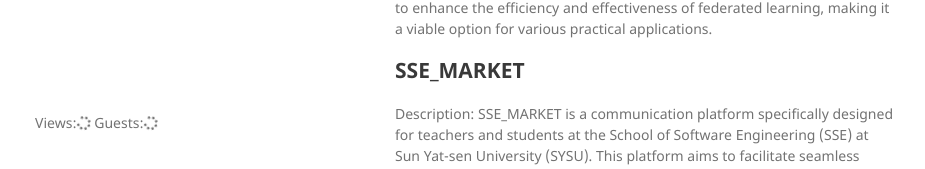
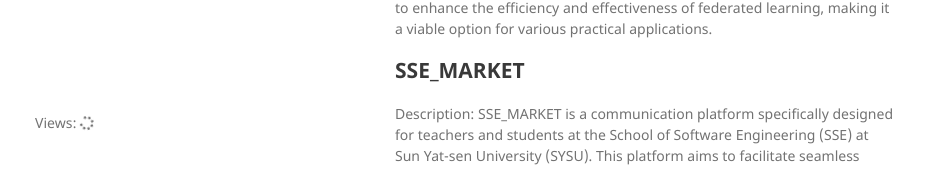
Before and after one commit to MikingG/MikingG.github.io, a Jekyll site: the page built from index.md, in a window 1280 px wide and 900 px high, scrolled down 573 px. Shown: the part 717-886 px from the top of the window, without its empty margins (175-1100 px from the left). Built offline with Jekyll 4.4.1, drawn with Linux system fonts in a browser that asks for light colours; nearby versions of some CDN libraries; comment, search, counter and statistics services are not loaded; our own code applies the rules of GitHub Pages for plain Markdown files.

Commit message:
Update default.html

```diff
--- a/_layouts/default.html
+++ b/_layouts/default.html
@@ -53,9 +53,10 @@
         <p>This project is maintained by <a href="{{ site.github.owner_url }}">{{ site.github.owner_name }}</a></p>
         {% endif %}
 
+      <script async src="//busuanzi.ibruce.info/busuanzi/2.3/busuanzi.pure.mini.js"></script>
       <link rel="stylesheet" href="https://use.fontawesome.com/releases/v5.3.1/css/all.css" integrity="sha384-mzrmE5qonljUremFsqc01SB46JvROS7bZs3IO2EmfFsd15uHvIt+Y8vEf7N7fWAU" crossorigin="anonymous">
-      <span id="busuanzi_container_site_pv">Views:<span id="busuanzi_value_site_pv"><i class="fa fa-spinner fa-spin"></i></span></span>
-      <span id="busuanzi_container_site_uv">Guests:<span id="busuanzi_value_site_uv"><i class="fa fa-spinner fa-spin"></i></span></span>
+      <span id="busuanzi_container_page_pv">Views: <span id="busuanzi_value_page_pv"><i class="fa fa-spinner fa-spin"></i></span></span>
+
       </footer>
     </div>
     <script src="{{ "/assets/js/scale.fix.js" | relative_url }}"></script>
```
